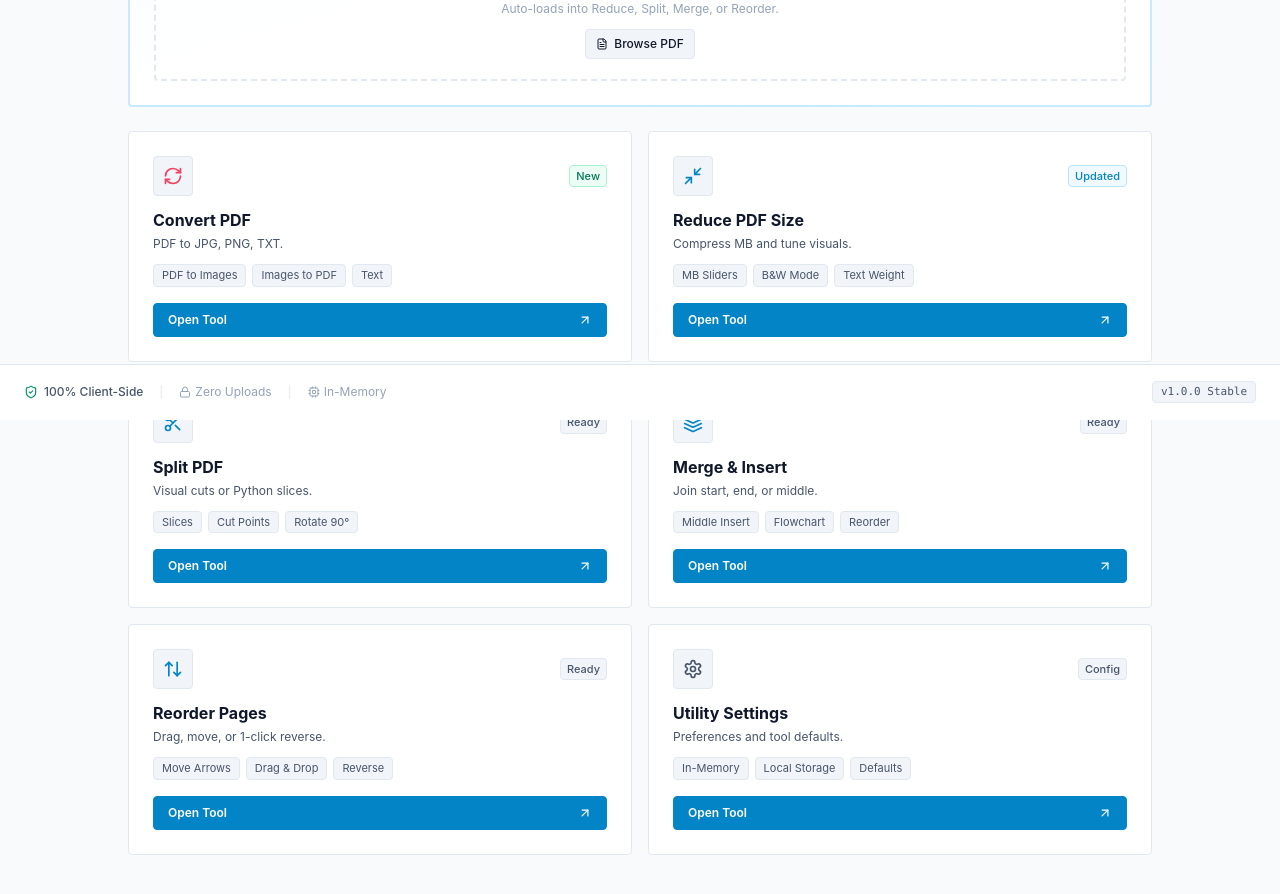
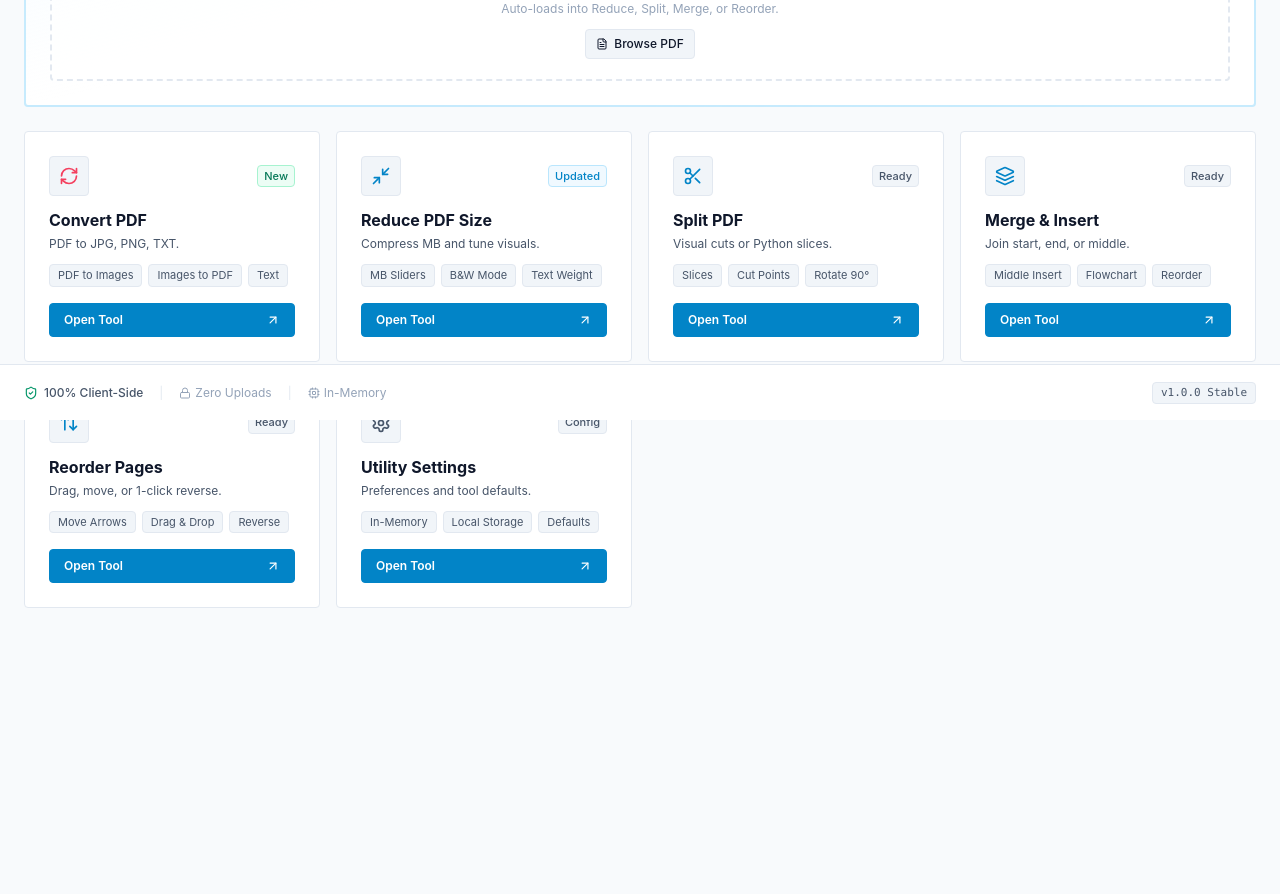
Before and after one commit to ramesh9813/pdfutils, a React (Vite) app: page /hub in a window 1280 px wide. Shown: the part 380-1274 px from the top of the page. After the commit the page ends 1124 px from the top, so only its background shows below. Built offline with nearby package versions, Linux system fonts and the light colour scheme.

Commit message:
style(utils): update grid to show 3 to 4 cards per row on desktop

```diff
--- a/src/pages/UtilitiesHubPage.tsx
+++ b/src/pages/UtilitiesHubPage.tsx
@@ -83,7 +83,7 @@ export const UtilitiesHubPage: React.FC = () => {
   ];
 
   return (
-    <div className="flex flex-col gap-6 max-w-5xl mx-auto w-full py-4 pb-12">
+    <div className="flex flex-col gap-6 max-w-7xl mx-auto w-full py-4 pb-12">
       <div className="flex flex-col sm:flex-row sm:items-center justify-between gap-4 border-b border-border pb-4">
         <div>
           <h1 className="text-xl sm:text-2xl font-bold text-text-main flex items-center gap-2">
@@ -109,7 +109,7 @@ export const UtilitiesHubPage: React.FC = () => {
       />
 
       {/* 2. GRID OF TOOL CARDS */}
-      <div className="grid grid-cols-1 md:grid-cols-2 gap-4">
+      <div className="grid grid-cols-1 sm:grid-cols-2 lg:grid-cols-3 xl:grid-cols-4 gap-4">
         {tools.map((tool) => (
           <Card key={tool.path} className="flex flex-col justify-between p-5 hover:border-primary/60 transition-colors">
             <div>
```
